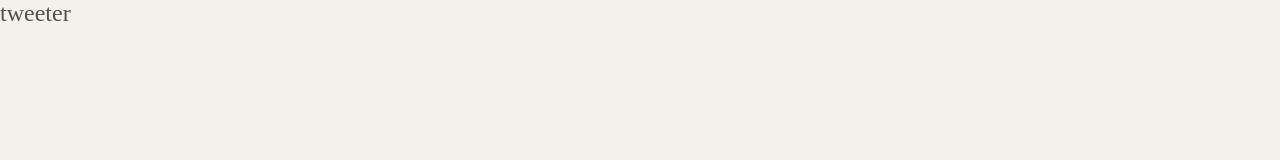
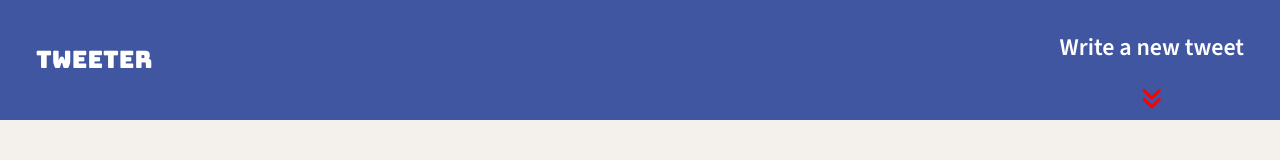
Before and after one commit to nawarani/tweeter, a website: page public/index.html in a window 1280 px wide. Drawn offline with nearby package versions, Linux system fonts and the light colour scheme.

Commit message:
set up and styled nav bar

```diff
--- a/public/index.html
+++ b/public/index.html
@@ -6,6 +6,10 @@
 
     <!-- External CSS -->
     <link rel="stylesheet" href="https://cdnjs.cloudflare.com/ajax/libs/normalize/8.0.1/normalize.min.css" type="text/css" />
+    <link rel="preconnect" href="https://fonts.googleapis.com">
+    <link rel="preconnect" href="https://fonts.gstatic.com" crossorigin>
+    <link href="https://fonts.googleapis.com/css2?family=Bungee&family=Source+Sans+3:ital,wght@0,200..900;1,200..900&display=swap" rel="stylesheet">
+    <link rel="stylesheet" href="https://cdnjs.cloudflare.com/ajax/libs/font-awesome/6.7.2/css/all.min.css" integrity="sha512-Evv84Mr4kqVGRNSgIGL/F/aIDqQb7xQ2vcrdIwxfjThSH8CSR7PBEakCr51Ck+w+/U6swU2Im1vVX0SVk9ABhg==" crossorigin="anonymous" referrerpolicy="no-referrer" />
 
     <!-- App CSS -->
     <link rel="stylesheet" href="/styles/layout.css" type="text/css" />
@@ -21,6 +25,10 @@
     <!-- Top nav bar (fixed) -->
     <nav>
       <span>tweeter</span>
+      <div>
+        <p>Write a new tweet</p>
+        <i class="fa-solid fa-angles-down"></i>
+      </div>
     </nav>
 
     <!-- Page-specific (main) content here -->
--- a/public/styles/layout.css
+++ b/public/styles/layout.css
@@ -23,3 +23,34 @@
 /*
  * Additional CSS can be defined below or in other CSS files, as per instructions
  */
+
+body {
+  font-family: "Source Sans 3", sans-serif;
+  font-weight: 600;
+}
+
+nav {
+  height: 120px;
+  width: 100vw;
+  background-color:#4056A1;
+  color: #FFFFFF;
+  padding: 0 1.5em 0 1.5em;
+  display: flex;
+  justify-content: space-between;
+  align-items:center;
+}
+
+nav span {
+  font-family: "Bungee", sans-serif;
+  font-weight: 300;
+}
+
+nav div {
+  display: flex;
+  flex-direction: column;
+  align-items: center;
+}
+
+nav i{
+  color: red;
+}
```
Also changed, not shown: server/data-files/initial-tweets.json (+5 -5 lines), 1 other file.
